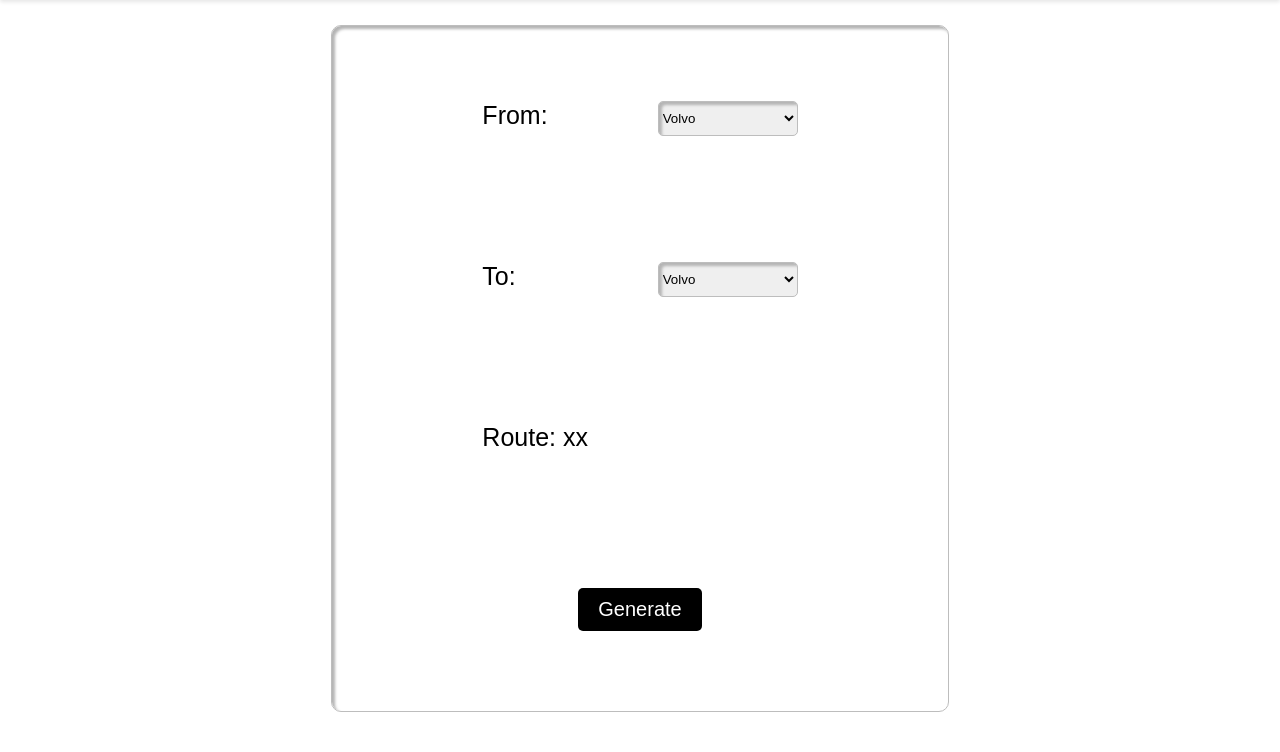
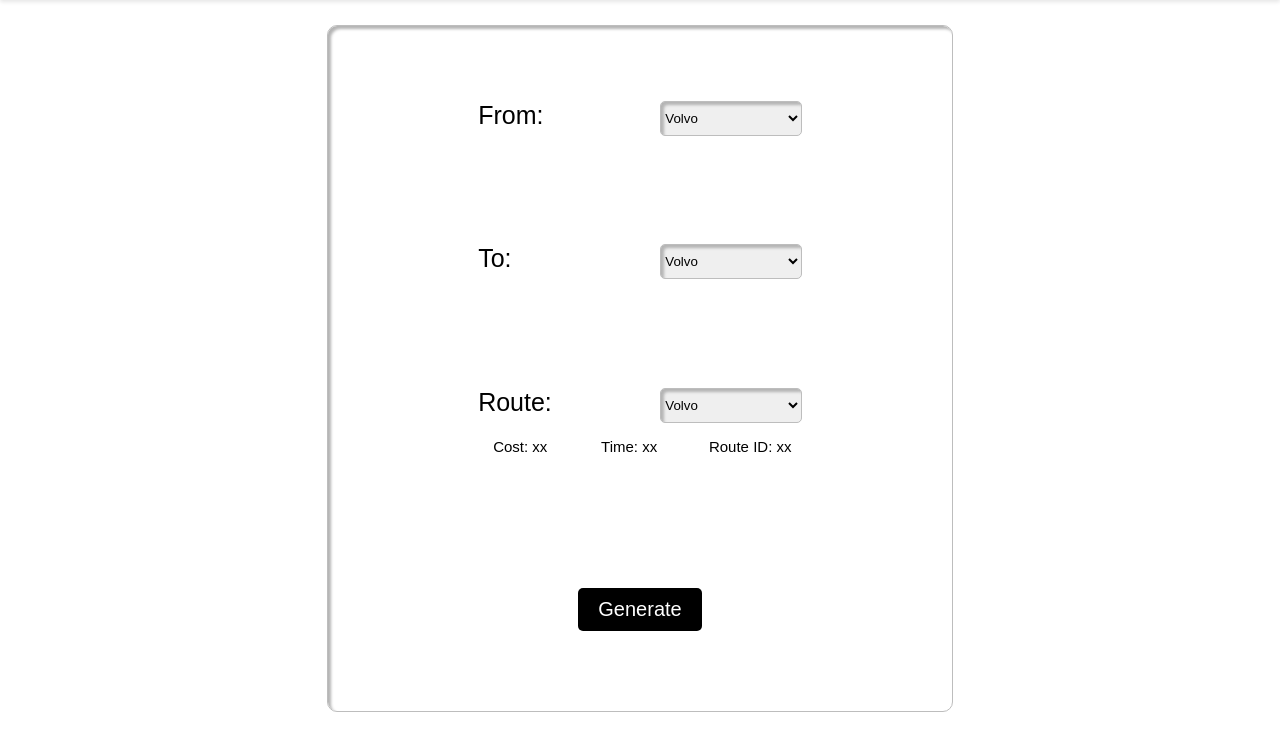
Before and after one commit to SAKETHVUNKA/CITY_METRO_DBMS, a Django app: page /ticket_counter/ in a window 1280 px wide. Shown: the part 48-800 px from the top of the page. Run offline with Django 4.2, Linux system fonts and the light colour scheme.

Commit message:
Minor changes

```diff
--- a/nammuru_metro/metro_website/templates/ticket-counter.html
+++ b/nammuru_metro/metro_website/templates/ticket-counter.html
@@ -21,6 +21,7 @@
     <main>
         <div class="details-container">
             <div>
+                <div>
                     <div>From: </div>
                     <select name="from" id="from">
                         <option value="volvo">Volvo</option>
@@ -29,7 +30,9 @@
                         <option value="audi">Audi</option>
                     </select>
                 </div>
+            </div>
 
+            <div>
                 <div>
                     <div>To: </div>
                     <select name="to" id="to">
@@ -39,9 +42,23 @@
                         <option value="audi">Audi</option>
                     </select>
                 </div>
+            </div>
 
             <div>
-                Route: xx
+                <div>
+                    <div>Route: </div>
+                    <select name="to" id="to">
+                        <option value="volvo">Volvo</option>
+                        <option value="saab">Saab</option>
+                        <option value="mercedes">Mercedes</option>
+                        <option value="audi">Audi</option>
+                    </select>
+                </div>
+                <div class="route-details">
+                    <div>Cost: xx</div>
+                    <div>Time: xx</div>
+                    <div>Route ID: xx</div>
+                </div>
             </div>
 
             <div class="nested-button">
--- a/nammuru_metro/static/Styles/ticket-counter.css
+++ b/nammuru_metro/static/Styles/ticket-counter.css
@@ -63,7 +63,21 @@ main {
 .details-container div {
     width: 100%;
     display: flex;
+    flex-direction: column;
+}
+
+.details-container div div {
+    width: 100%;
+    display: flex;
     flex-direction: row;
+}
+
+.route-details {
+    font-size: 15px;
+    margin: 15px;
+    display: flex;
+    flex-direction: row;
+    justify-content: space-between;
 }
 
 select {
```
Lines whose indentation alone changed are shown as unchanged.
